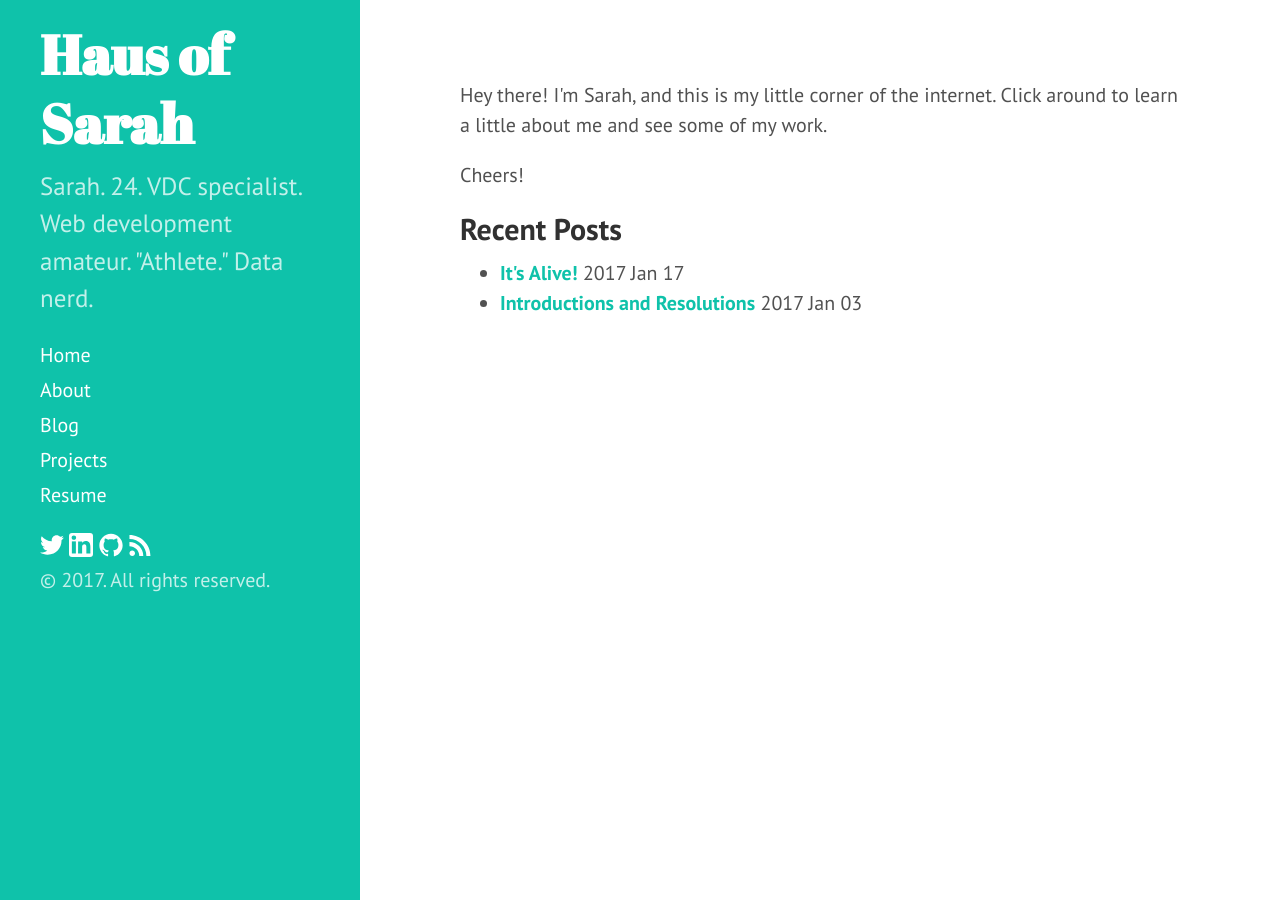
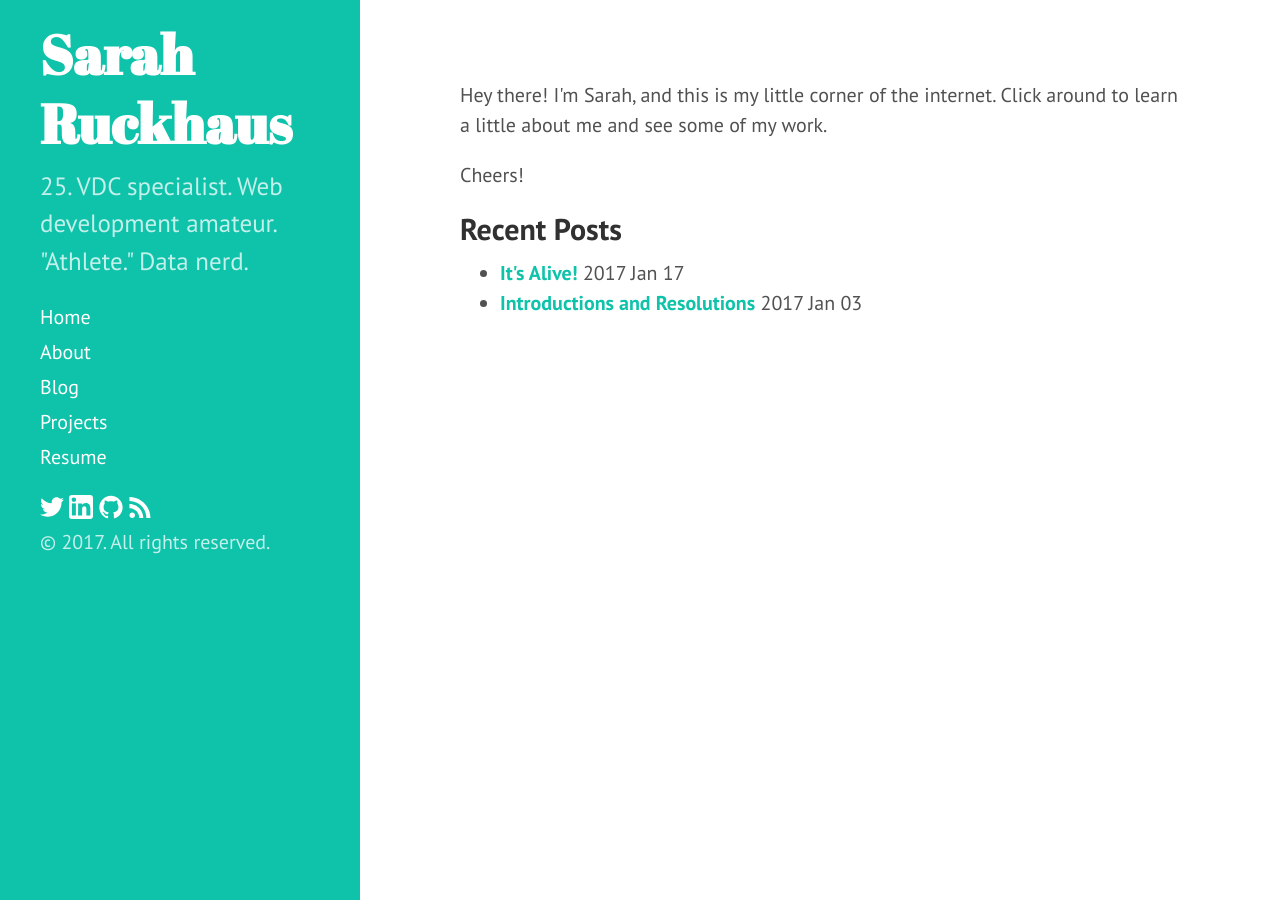
Before and after one commit to ruckhaus/ruckhaus.github.io, a Jekyll site: the page built from index.html, in a window 1280 px wide. Built offline with Jekyll 4.4.1, drawn with Linux system fonts in a browser that asks for light colours.

Commit message:
config changes

```diff
--- a/_config.yml
+++ b/_config.yml
@@ -6,10 +6,10 @@
 # 'jekyll serve'. If you change this file, please restart the server process.
 
 # Site settings
-title: Haus of Sarah
+title: Sarah Ruckhaus
 # email: your-email@domain.com
 description: > # this means to ignore newlines until "baseurl:"
-  Sarah. 24. VDC specialist. Web development amateur. "Athlete." Data nerd.
+  25. VDC specialist. Web development amateur. "Athlete." Data nerd.
 baseurl: / # the subpath of your site, e.g. /blog
 url: "sarahruckhaus.com" # the base hostname & protocol for your site
 twitter_username: SarahRuckus
```
